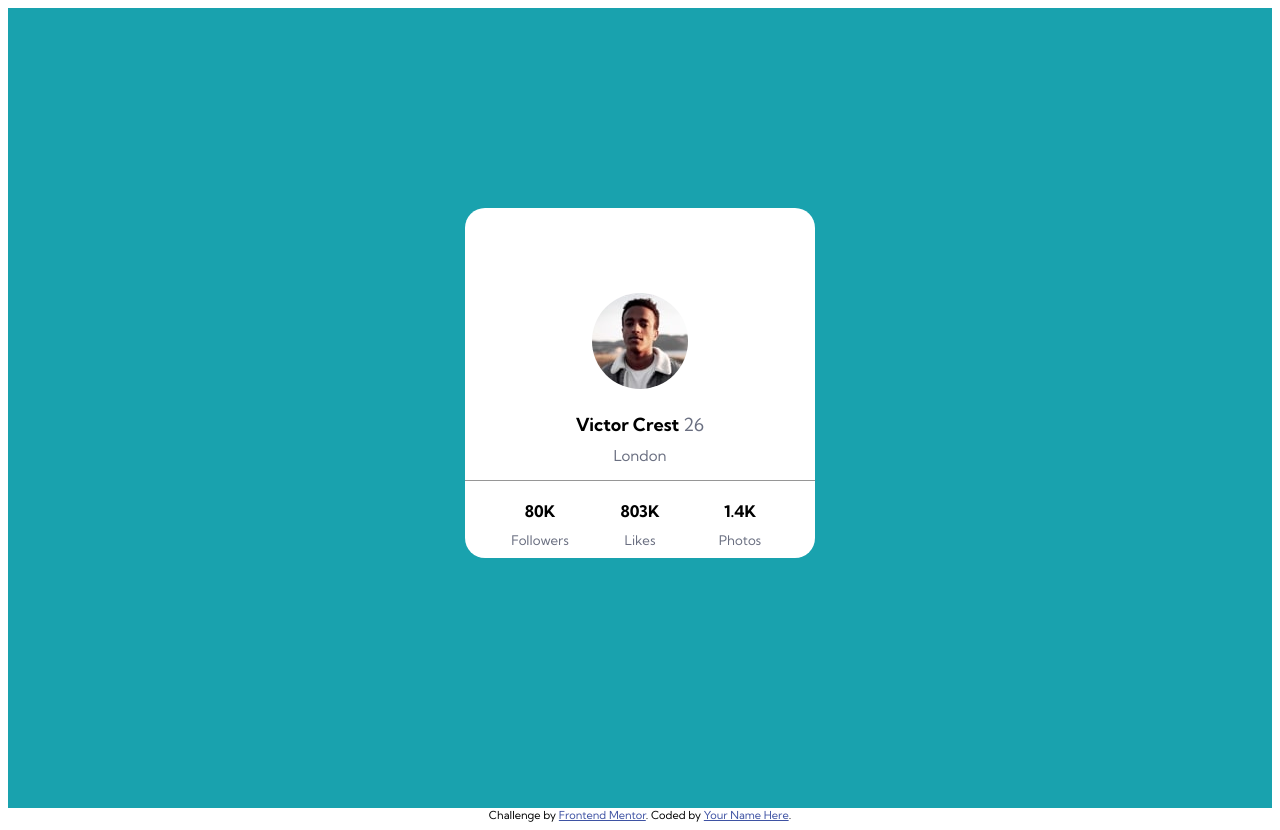
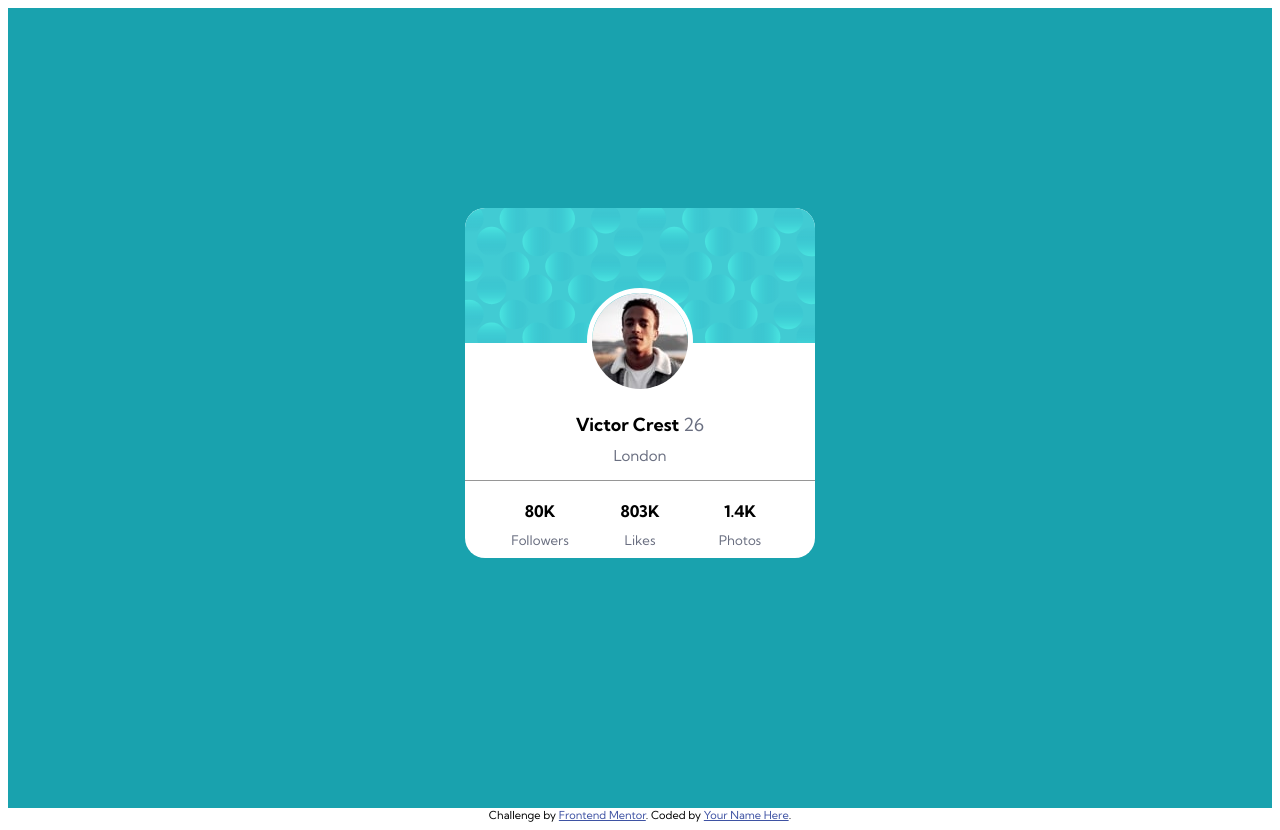
Before and after one commit to jnf03/jnf032.io, a plain HTML site: page index.html in a window 1280 px wide. Drawn offline with Linux system fonts and the light colour scheme.

Commit message:
Update styles.css

```diff
--- a/styles.css
+++ b/styles.css
@@ -31,7 +31,7 @@ height:100vh;
 border-top-left-radius: 20px;
 border-top-right-radius:20px;
 height:135px;
-background-image:url(images/bg-pattern-card.svg);
+background-image:url(bg-pattern-card.svg);
 background-size:cover;
 
 
```
